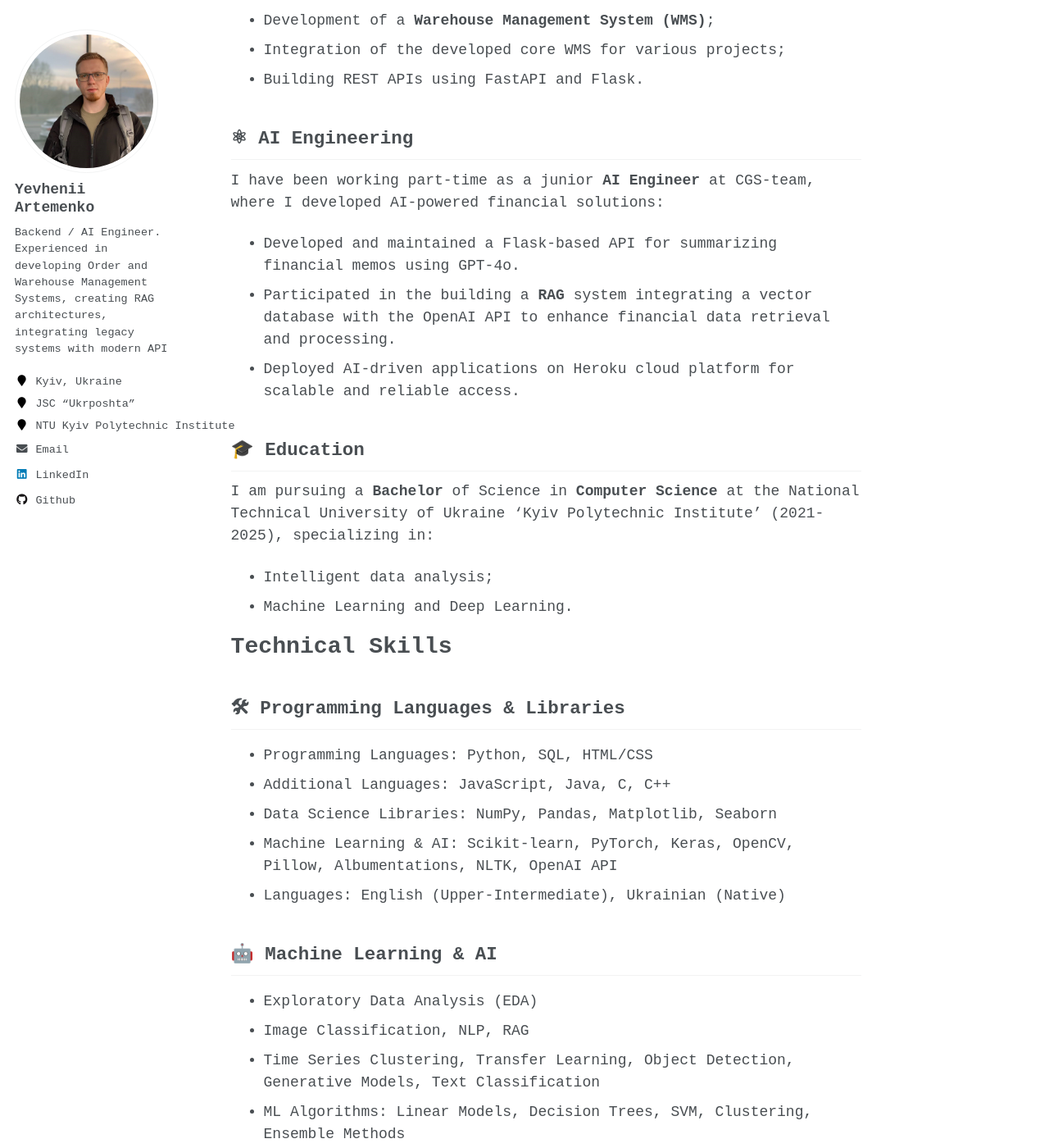
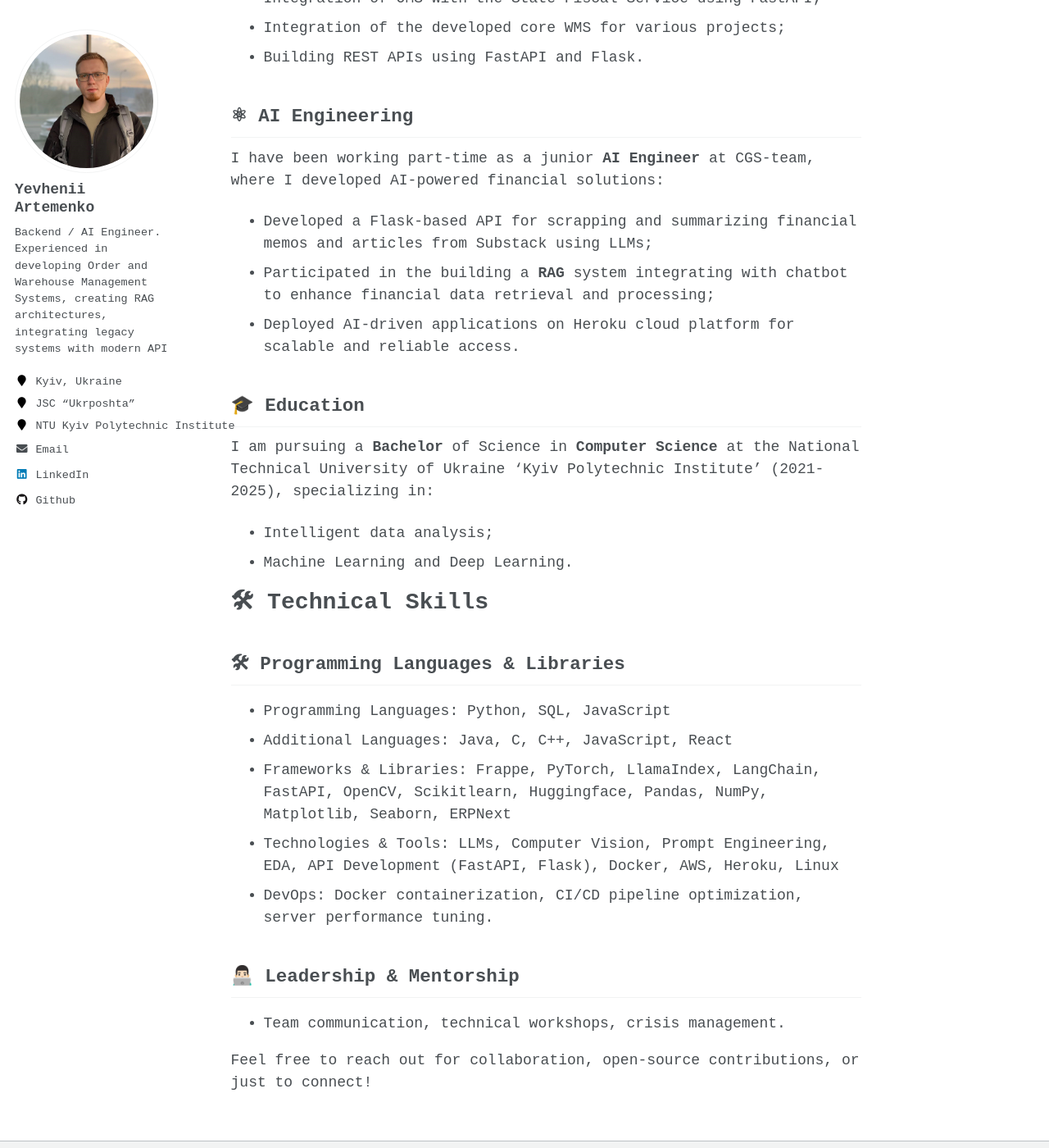
Before and after one commit to ar-yevhenii/ar-yevhenii.github.io, a Jekyll site: the page built from _pages/about.md, in a window 1280 px wide and 1400 px high, scrolled down 659 px. Shown: the whole window at 82% size. Built offline with Jekyll 4.4.1, drawn with Linux system fonts in a browser that asks for light colours; some of the changed text lies outside the part shown.

Commit message:
update about.md

```diff
--- a/_pages/about.md
+++ b/_pages/about.md
@@ -13,11 +13,11 @@ redirect\_from:
 
 {: .align-right width="300px"}
 
-👨🏻‍💻 I'm a Backend and AI Engineer with experience in developing high-performance systems.
+I'm a Backend and AI Engineer with experience in developing high-performance systems.
 
-⚙️ My competence lies in building and integrating backend services, as well as applying AI/ML techniques for real-world applications.
+My competence lies in building and integrating backend services, as well as applying AI/ML techniques for real-world applications.
 
-📚 I am currently working on backend systems development.
+I am currently working on backend systems development.
 
 
 # Selected Experience
@@ -36,8 +36,8 @@ Currently, I have been working as a **Backend Engineer** at JSC “Ukrposhta”
 
 I have been working part-time as a junior **AI Engineer** at CGS-team, where I developed AI-powered financial solutions:
 
-- Developed and maintained a Flask-based API for summarizing financial memos using GPT-4o.
-- Participated in the building a **RAG** system integrating a vector database with the OpenAI API to enhance financial data retrieval and processing.
+- Developed a Flask-based API for scrapping and summarizing financial memos and articles from Substack using LLMs;
+- Participated in the building a **RAG** system integrating with chatbot to enhance financial data retrieval and processing;
 - Deployed AI-driven applications on Heroku cloud platform for scalable and reliable access.
 
 
@@ -49,29 +49,22 @@ I am pursuing a **Bachelor** of Science in **Computer Science** at the National
 - Machine Learning and Deep Learning.
 
 
-# Technical Skills
+# 🛠 Technical Skills
 
 ## 🛠 Programming Languages & Libraries
 
-- Programming Languages: Python, SQL, HTML/CSS
-- Additional Languages: JavaScript, Java, C, C++
-- Data Science Libraries: NumPy, Pandas, Matplotlib, Seaborn
-- Machine Learning & AI: Scikit-learn, PyTorch, Keras, OpenCV, Pillow, Albumentations, NLTK, OpenAI API
-- Languages: English (Upper-Intermediate), Ukrainian (Native)
+- Programming Languages: Python, SQL, JavaScript
+- Additional Languages: Java, C, C++, JavaScript, React
+- Frameworks & Libraries: Frappe, PyTorch, LlamaIndex, LangChain, FastAPI, OpenCV, Scikitlearn, Huggingface, Pandas, NumPy, Matplotlib, Seaborn, ERPNext
+- Technologies & Tools: LLMs, Computer Vision, Prompt Engineering, EDA, API Development
+(FastAPI, Flask), Docker, AWS, Heroku, Linux
+- DevOps: Docker containerization, CI/CD pipeline optimization, server performance tuning.
 
-## 🤖 Machine Learning & AI
 
-- Exploratory Data Analysis (EDA)
-- Image Classification, NLP, RAG
-- Time Series Clustering, Transfer Learning, Object Detection, Generative Models, Text Classification
-- ML Algorithms: Linear Models, Decision Trees, SVM, Clustering, Ensemble Methods
+## 👨🏻‍💻 Leadership & Mentorship
+- Team communication, technical workshops, crisis management.
 
-## ☁ Other
 
-- AWS, Docker, Heroku
-- Flask, FastAPI, Gunicorn, WebSockets
-- Frappe, ERPNext
-- Git
-- Linux
+
 
 Feel free to reach out for collaboration, open-source contributions, or just to connect!
```
Also changed, not shown: other parts of _pages/about.md (+2 -2 lines).
